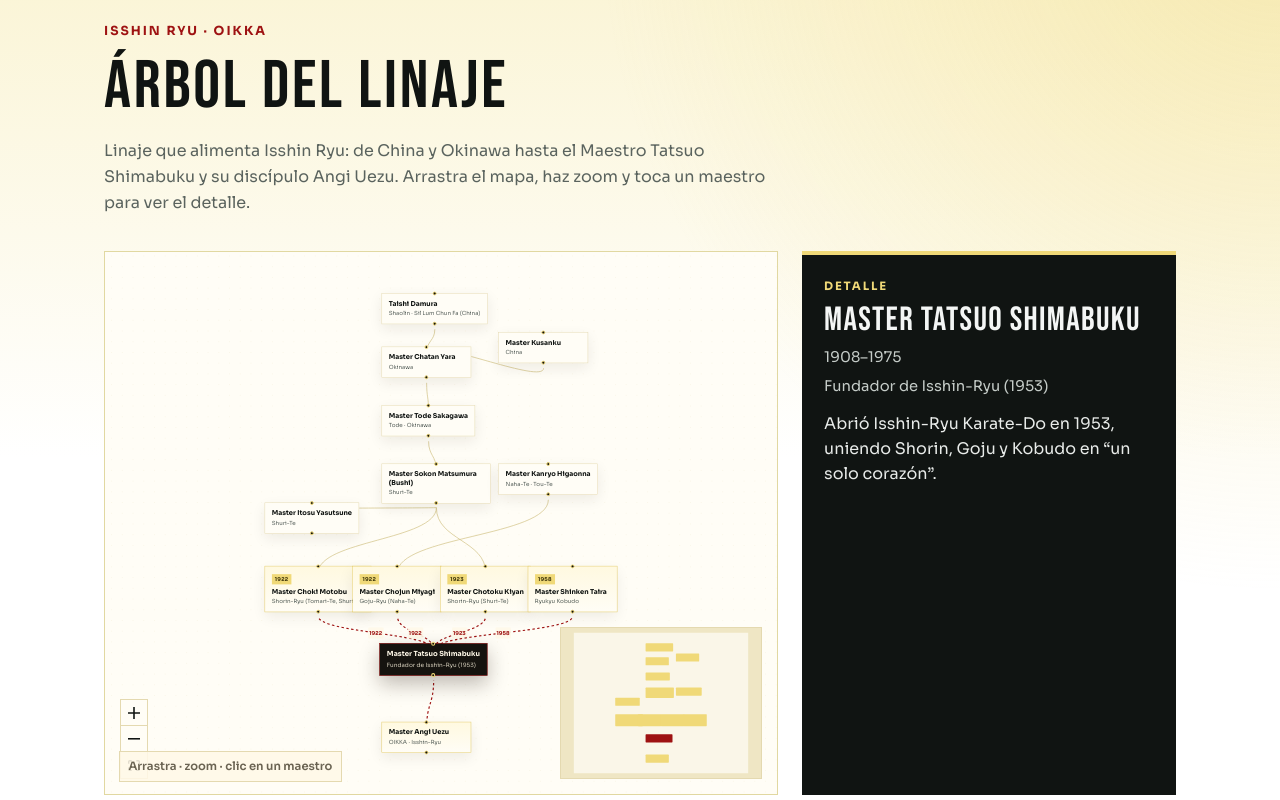
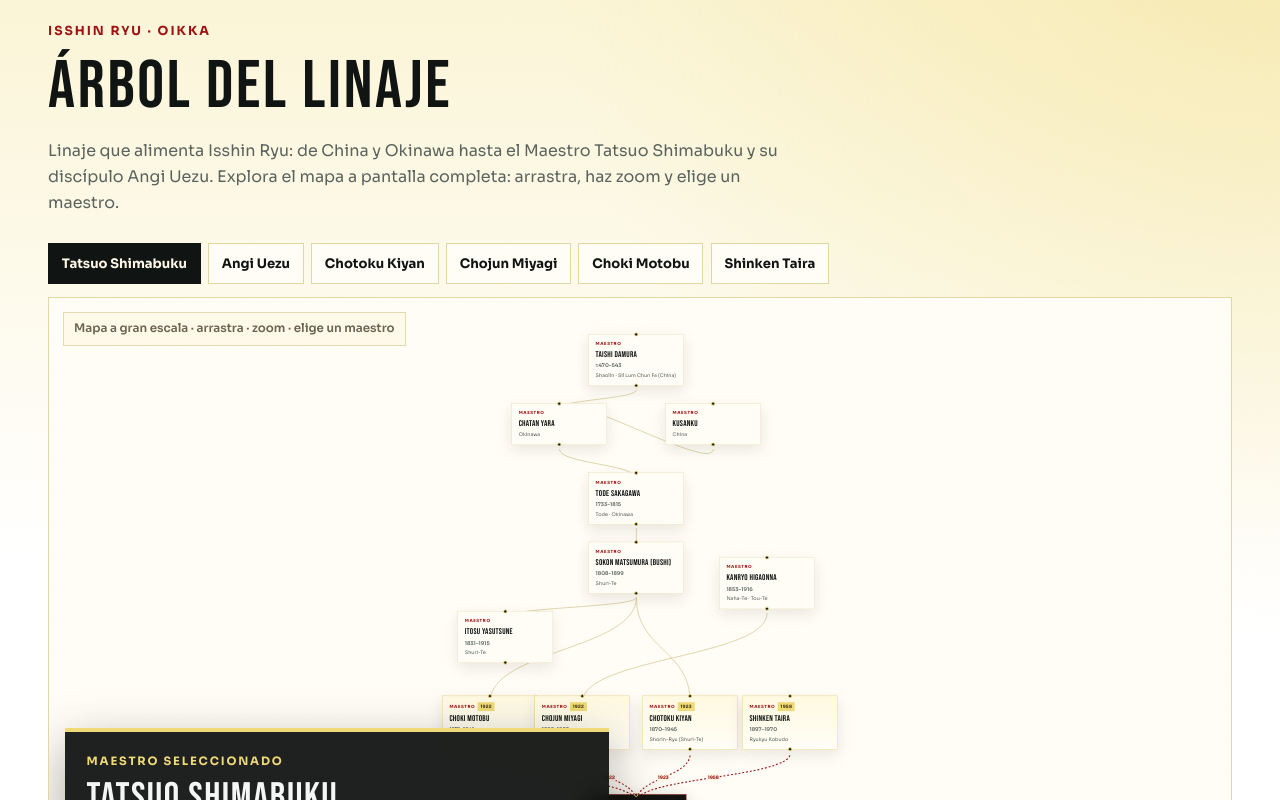
Before and after one commit to Raysus/oikka-chile, a React (Vite) app: page / in a window 1280 px wide. Shown: the part 2540-3340 px from the top of the page. Built offline with nearby package versions, Linux system fonts and the light colour scheme; no server answers.

Commit message:
Enlarge the lineage map and use Maestro titles.
Make the tree full-canvas with quick jumps, larger nodes, and a floating detail panel.

Co-authored-by: Cursor <cursoragent@cursor.com>

```diff
--- a/src/components/Lineage.module.css
+++ b/src/components/Lineage.module.css
@@ -15,14 +15,14 @@
 }
 
 .inner {
-  max-width: var(--max-width);
+  max-width: min(92rem, calc(100% - 2 * var(--space)));
   margin: 0 auto;
   padding: 0 var(--space);
 }
 
 .header {
-  max-width: 42rem;
-  margin-bottom: clamp(1.5rem, 4vw, 2.25rem);
+  max-width: 46rem;
+  margin-bottom: clamp(1.25rem, 3vw, 1.75rem);
 }
 
 .eyebrow {
@@ -58,20 +58,49 @@
 
 .layout {
   display: grid;
-  grid-template-columns: minmax(0, 1.35fr) minmax(16rem, 0.75fr);
-  gap: clamp(1rem, 3vw, 1.5rem);
-  align-items: stretch;
-  min-height: 34rem;
+  gap: 0.85rem;
 }
 
-.layoutDark {
-  min-height: 32rem;
+.quick {
+  display: flex;
+  flex-wrap: wrap;
+  gap: 0.45rem;
+}
+
+.quickBtn,
+.quickOn {
+  border: 1px solid color-mix(in srgb, var(--color-pastel-yellow) 55%, var(--color-line));
+  background: #fffdf6;
+  color: var(--color-ink);
+  font: inherit;
+  font-size: 0.82rem;
+  font-weight: 700;
+  padding: 0.55rem 0.8rem;
+  cursor: pointer;
+}
+
+.quickOn {
+  background: var(--color-ink);
+  border-color: var(--color-ink);
+  color: #fff8e8;
+}
+
+.layoutDark .quickBtn {
+  background: #1a160f;
+  border-color: rgba(240, 217, 120, 0.28);
+  color: #f7f3e4;
+}
+
+.layoutDark .quickOn {
+  background: var(--color-pastel-yellow);
+  border-color: var(--color-pastel-yellow);
+  color: #1a160f;
 }
 
 .canvasWrap {
   position: relative;
-  height: 34rem;
-  min-height: 34rem;
+  height: min(85svh, 52rem);
+  min-height: 36rem;
   border: 1px solid color-mix(in srgb, var(--color-pastel-yellow) 55%, var(--color-line));
   background: #fffdf6;
   overflow: hidden;
@@ -80,19 +109,20 @@
 .layoutDark .canvasWrap {
   border-color: rgba(240, 217, 120, 0.28);
   background: #1a160f;
+  height: min(78svh, 46rem);
 }
 
 .hint {
   position: absolute;
   left: 0.85rem;
-  bottom: 0.75rem;
+  top: 0.85rem;
   z-index: 5;
   margin: 0;
-  padding: 0.35rem 0.55rem;
-  background: color-mix(in srgb, #fff9e8 88%, transparent);
+  padding: 0.4rem 0.65rem;
+  background: color-mix(in srgb, #fff9e8 90%, transparent);
   border: 1px solid #e4d9b0;
   color: #6a6352;
-  font-size: 0.72rem;
+  font-size: 0.74rem;
   font-weight: 600;
   pointer-events: none;
 }
@@ -104,15 +134,22 @@
 }
 
 .detail {
-  padding: 1.35rem 1.4rem;
-  background: var(--color-ink);
+  position: absolute;
+  left: 1rem;
+  right: 1rem;
+  bottom: 1rem;
+  z-index: 6;
+  max-width: 34rem;
+  padding: 1.25rem 1.35rem 1.35rem;
+  background: color-mix(in srgb, var(--color-ink) 94%, transparent);
   color: var(--color-hero-text);
   border-top: 4px solid var(--color-pastel-yellow);
-  align-self: stretch;
+  backdrop-filter: blur(10px);
+  box-shadow: 0 18px 48px rgba(10, 8, 4, 0.35);
 }
 
 .detailLabel {
-  margin: 0 0 0.5rem;
+  margin: 0 0 0.45rem;
   color: var(--color-pastel-yellow);
   font-size: 0.72rem;
   font-weight: 700;
@@ -121,32 +158,32 @@
 }
 
 .detailName {
-  margin: 0 0 0.45rem;
+  margin: 0 0 0.4rem;
   color: var(--color-hero-text);
-  font-size: clamp(1.5rem, 3vw, 2.1rem);
+  font-size: clamp(1.7rem, 3.5vw, 2.4rem);
 }
 
 .detailYears,
 .detailStyle {
-  margin: 0 0 0.35rem;
+  margin: 0 0 0.3rem;
   color: var(--color-hero-muted);
-  font-size: 0.92rem;
+  font-size: 0.95rem;
 }
 
 .detailNote {
-  margin: 0.85rem 0 0;
+  margin: 0.75rem 0 0;
   color: #e8ebe9;
   line-height: 1.55;
+  font-size: 0.98rem;
 }
 
 .detailHint {
-  margin: 0.85rem 0 0;
+  margin: 0.75rem 0 0;
   color: var(--color-pastel-yellow);
   font-size: 0.85rem;
   font-weight: 600;
 }
 
-/* React Flow chrome */
 .canvasWrap :global(.react-flow__controls) {
   box-shadow: none;
   border: 1px solid #e4d9b0;
@@ -163,13 +200,21 @@
   border: 1px solid #e4d9b0;
 }
 
-@media (max-width: 900px) {
-  .layout {
-    grid-template-columns: 1fr;
-    min-height: auto;
+@media (max-width: 700px) {
+  .canvasWrap {
+    height: min(78svh, 40rem);
+    min-height: 28rem;
   }
 
-  .canvasWrap {
-    min-height: 26rem;
+  .detail {
+    left: 0.65rem;
+    right: 0.65rem;
+    bottom: 0.65rem;
+    max-width: none;
+    padding: 1rem 1.05rem;
+  }
+
+  .hint {
+    display: none;
   }
 }
--- a/src/components/Lineage.tsx
+++ b/src/components/Lineage.tsx
@@ -1,4 +1,4 @@
-import { useCallback, useMemo, useState } from 'react'
+import { useCallback, useEffect, useMemo, useState } from 'react'
 import {
   Background,
   Controls,
@@ -8,6 +8,7 @@ import {
   ReactFlowProvider,
   useEdgesState,
   useNodesState,
+  useReactFlow,
   type Edge,
   type Node,
 } from '@xyflow/react'
@@ -25,7 +26,13 @@ import styles from './Lineage.module.css'
 
 const FOCUS = new Set(['motobu', 'miyagi', 'kiyan', 'taira', 'shimabuku', 'uezu'])
 
+const QUICK = ['shimabuku', 'uezu', 'kiyan', 'miyagi', 'motobu', 'taira'] as const
+
 const nodeTypes = { master: LineageMasterNode }
+
+function displayName(name: string) {
+  return name.replace(/^Maestro\s+/, '')
+}
 
 function buildNodes(activeId: string): MasterFlowNode[] {
   return lineageNodes.map((master) => ({
@@ -52,32 +59,29 @@ function buildEdges(activeId: string): Edge[] {
       animated: hot,
       style: {
         stroke: hot ? '#9e1212' : '#d4c48a',
-        strokeWidth: hot ? 2.4 : 1.5,
+        strokeWidth: hot ? 2.8 : 1.8,
       },
       labelStyle: {
         fill: hot ? '#9e1212' : '#8a7420',
         fontWeight: 700,
-        fontSize: 11,
+        fontSize: 12,
       },
       labelBgStyle: { fill: '#fff9e8', fillOpacity: 0.92 },
       markerEnd: {
         type: MarkerType.ArrowClosed,
         color: hot ? '#9e1212' : '#d4c48a',
-        width: 16,
-        height: 16,
+        width: 18,
+        height: 18,
       },
     }
   })
 }
 
-function LineageCanvas({
-  variant = 'light',
-}: {
-  variant?: 'light' | 'dark'
-}) {
+function LineageCanvas({ variant = 'light' }: { variant?: 'light' | 'dark' }) {
   const [activeId, setActiveId] = useState('shimabuku')
   const [nodes, setNodes, onNodesChange] = useNodesState(buildNodes(activeId))
   const [edges, setEdges, onEdgesChange] = useEdgesState(buildEdges(activeId))
+  const { fitView, setCenter, getNode } = useReactFlow()
 
   const active: LineageNode =
     lineageNodes.find((n) => n.id === activeId) ?? lineageNodes[lineageNodes.length - 2]
@@ -87,9 +91,25 @@ function LineageCanvas({
       setActiveId(id)
       setNodes(buildNodes(id))
       setEdges(buildEdges(id))
+      const node = getNode(id)
+      if (node) {
+        const w = node.measured?.width ?? 260
+        const h = node.measured?.height ?? 120
+        void setCenter(node.position.x + w / 2, node.position.y + h / 2, {
+          zoom: 0.95,
+          duration: 480,
+        })
+      }
     },
-    [setEdges, setNodes],
+    [getNode, setCenter, setEdges, setNodes],
   )
+
+  useEffect(() => {
+    const id = window.setTimeout(() => {
+      void fitView({ padding: 0.12, duration: 400 })
+    }, 80)
+    return () => window.clearTimeout(id)
+  }, [fitView])
 
   const onNodeClick = useCallback(
     (_: React.MouseEvent, node: Node) => {
@@ -100,11 +120,27 @@ function LineageCanvas({
 
   const bgColor = variant === 'dark' ? '#15120c' : '#faf6e8'
   const miniMask = variant === 'dark' ? '#2a2418' : '#efe6c4'
-
-  const defaultViewport = useMemo(() => ({ x: 40, y: 20, zoom: 0.82 }), [])
+  const defaultViewport = useMemo(() => ({ x: 0, y: 0, zoom: 0.72 }), [])
 
   return (
     <div className={variant === 'dark' ? `${styles.layout} ${styles.layoutDark}` : styles.layout}>
+      <div className={styles.quick} role="toolbar" aria-label="Maestros destacados">
+        {QUICK.map((id) => {
+          const master = lineageNodes.find((n) => n.id === id)
+          if (!master) return null
+          return (
+            <button
+              key={id}
+              type="button"
+              className={id === activeId ? styles.quickOn : styles.quickBtn}
+              onClick={() => select(id)}
+            >
+              {displayName(master.name)}
+            </button>
+          )
+        })}
+      </div>
+
       <div className={styles.canvasWrap}>
         <ReactFlow
           nodes={nodes}
@@ -114,15 +150,15 @@ function LineageCanvas({
           onNodeClick={onNodeClick}
           nodeTypes={nodeTypes}
           fitView
-          fitViewOptions={{ padding: 0.18 }}
-          minZoom={0.45}
-          maxZoom={1.6}
+          fitViewOptions={{ padding: 0.12 }}
+          minZoom={0.35}
+          maxZoom={1.8}
           defaultViewport={defaultViewport}
           proOptions={{ hideAttribution: true }}
           nodesConnectable={false}
           edgesReconnectable={false}
         >
-          <Background color={variant === 'dark' ? '#3a3220' : '#e2d7a8'} gap={22} size={1} />
+          <Background color={variant === 'dark' ? '#3a3220' : '#e2d7a8'} gap={28} size={1.2} />
           <Controls showInteractive={false} />
           <MiniMap
             pannable
@@ -132,21 +168,20 @@ function LineageCanvas({
             style={{ background: bgColor }}
           />
         </ReactFlow>
-        <p className={styles.hint}>Arrastra · zoom · clic en un maestro</p>
-      </div>
+        <p className={styles.hint}>Mapa a gran escala · arrastra · zoom · elige un maestro</p>
 
         <AnimatePresence mode="wait">
           <motion.aside
             key={active.id}
             className={styles.detail}
             aria-live="polite"
-          initial={{ opacity: 0, x: 16 }}
-          animate={{ opacity: 1, x: 0 }}
-          exit={{ opacity: 0, x: -10 }}
+            initial={{ opacity: 0, y: 28 }}
+            animate={{ opacity: 1, y: 0 }}
+            exit={{ opacity: 0, y: 16 }}
             transition={{ duration: 0.28 }}
           >
-          <p className={styles.detailLabel}>Detalle</p>
-          <h3 className={styles.detailName}>{active.name}</h3>
+            <p className={styles.detailLabel}>Maestro seleccionado</p>
+            <h3 className={styles.detailName}>{displayName(active.name)}</h3>
             {active.years ? <p className={styles.detailYears}>{active.years}</p> : null}
             {active.style ? <p className={styles.detailStyle}>{active.style}</p> : null}
             {active.note ? <p className={styles.detailNote}>{active.note}</p> : null}
@@ -155,6 +190,7 @@ function LineageCanvas({
             ) : null}
           </motion.aside>
         </AnimatePresence>
+      </div>
     </div>
   )
 }
--- a/src/components/LineageMasterNode.module.css
+++ b/src/components/LineageMasterNode.module.css
@@ -1,11 +1,11 @@
 .node {
   position: relative;
-  min-width: 11.5rem;
-  max-width: 14rem;
-  padding: 0.75rem 0.85rem 0.8rem;
+  min-width: 15.5rem;
+  max-width: 18.5rem;
+  padding: 1rem 1.1rem 1.05rem;
   border: 1px solid #e4d9b0;
   background: #fffdf6;
-  box-shadow: 0 10px 28px rgba(40, 30, 10, 0.08);
+  box-shadow: 0 14px 36px rgba(40, 30, 10, 0.1);
   cursor: pointer;
   text-align: left;
 }
@@ -18,47 +18,75 @@
 .selected {
   border-color: var(--color-accent);
   background: #15130f;
-  box-shadow: 0 16px 40px rgba(20, 10, 5, 0.28);
+  box-shadow: 0 18px 48px rgba(20, 10, 5, 0.32);
 }
 
-.selected .name {
+.selected .name,
+.selected .role {
   color: #fff8e8;
 }
 
-.selected .style {
+.selected .style,
+.selected .years {
   color: #d2cbb8;
+}
+
+.meta {
+  display: flex;
+  flex-wrap: wrap;
+  align-items: center;
+  gap: 0.4rem;
+  margin-bottom: 0.45rem;
+}
+
+.role {
+  display: inline-block;
+  color: var(--color-accent);
+  font-size: 0.68rem;
+  font-weight: 800;
+  letter-spacing: 0.14em;
+  text-transform: uppercase;
 }
 
 .year {
   display: inline-flex;
-  margin-bottom: 0.35rem;
-  padding: 0.12rem 0.4rem;
+  padding: 0.14rem 0.45rem;
   background: var(--color-pastel-yellow);
   color: #3a3208;
-  font-size: 0.68rem;
+  font-size: 0.72rem;
   font-weight: 800;
   letter-spacing: 0.04em;
 }
 
 .name {
   display: block;
-  font-weight: 700;
-  font-size: 0.86rem;
-  line-height: 1.25;
+  font-family: var(--font-display);
+  font-weight: 400;
+  font-size: 1.35rem;
+  letter-spacing: 0.03em;
+  line-height: 1.15;
   color: var(--color-ink);
+}
+
+.years {
+  display: block;
+  margin-top: 0.35rem;
+  color: var(--color-muted);
+  font-size: 0.84rem;
+  font-weight: 600;
 }
 
 .style {
   display: block;
-  margin-top: 0.3rem;
+  margin-top: 0.4rem;
   color: var(--color-muted);
-  font-size: 0.72rem;
+  font-size: 0.8rem;
   line-height: 1.35;
 }
 
 .handle {
-  width: 8px !important;
-  height: 8px !important;
+  width: 10px !important;
+  height: 10px !important;
   border: 2px solid var(--color-pastel-yellow) !important;
   background: #15130f !important;
 }
--- a/src/components/LineageMasterNode.tsx
+++ b/src/components/LineageMasterNode.tsx
@@ -28,14 +28,18 @@ export function LineageMasterNode({ data }: NodeProps<MasterFlowNode>) {
       ]
         .filter(Boolean)
         .join(' ')}
-      initial={{ opacity: 0, scale: 0.85, y: 12 }}
-      animate={{ opacity: 1, scale: selected ? 1.04 : 1, y: 0 }}
-      transition={{ type: 'spring', stiffness: 280, damping: 22 }}
-      whileHover={{ scale: 1.06 }}
+      initial={{ opacity: 0, scale: 0.88, y: 14 }}
+      animate={{ opacity: 1, scale: selected ? 1.05 : 1, y: 0 }}
+      transition={{ type: 'spring', stiffness: 260, damping: 22 }}
+      whileHover={{ scale: 1.07 }}
     >
       <Handle type="target" position={Position.Top} className={styles.handle} />
-      {master.yearLink ? <span className={styles.year}>{master.yearLink}</span> : null}
-      <span className={styles.name}>{master.name}</span>
+      <div className={styles.meta}>
+        <span className={styles.role}>Maestro</span>
+        {master.yearLink ? <span className={styles.year}>{master.yearLink}</span> : null}
+      </div>
+      <span className={styles.name}>{master.name.replace(/^Maestro\s+/, '')}</span>
+      {master.years ? <span className={styles.years}>{master.years}</span> : null}
       {master.style ? <span className={styles.style}>{master.style}</span> : null}
       <Handle type="source" position={Position.Bottom} className={styles.handle} />
     </motion.div>
--- a/src/content.ts
+++ b/src/content.ts
@@ -114,7 +114,7 @@ export type LineageNode = {
 }
 
 export const lineageIntro =
-  'Linaje que alimenta Isshin Ryu: de China y Okinawa hasta el Maestro Tatsuo Shimabuku y su discípulo Angi Uezu. Arrastra el mapa, haz zoom y toca un maestro para ver el detalle.'
+  'Linaje que alimenta Isshin Ryu: de China y Okinawa hasta el Maestro Tatsuo Shimabuku y su discípulo Angi Uezu. Explora el mapa a pantalla completa: arrastra, haz zoom y elige un maestro.'
 
 export type LineageEdge = { id: string; source: string; target: string; label?: string }
 
@@ -137,19 +137,19 @@ export const lineageEdges: LineageEdge[] = [
 
 /** Posiciones del layout (coordenadas del canvas React Flow) */
 export const lineagePositions: Record<string, { x: number; y: number }> = {
-  damura: { x: 280, y: 0 },
-  kusanku: { x: 520, y: 80 },
-  yara: { x: 280, y: 110 },
-  sakagawa: { x: 280, y: 230 },
-  matsumura: { x: 280, y: 350 },
-  itosu: { x: 40, y: 430 },
-  higaonna: { x: 520, y: 350 },
-  motobu: { x: 40, y: 560 },
-  miyagi: { x: 220, y: 560 },
-  kiyan: { x: 400, y: 560 },
-  taira: { x: 580, y: 560 },
-  shimabuku: { x: 280, y: 720 },
-  uezu: { x: 280, y: 880 },
+  damura: { x: 420, y: 40 },
+  kusanku: { x: 620, y: 220 },
+  yara: { x: 220, y: 220 },
+  sakagawa: { x: 420, y: 400 },
+  matsumura: { x: 420, y: 580 },
+  itosu: { x: 80, y: 760 },
+  higaonna: { x: 760, y: 620 },
+  motobu: { x: 40, y: 980 },
+  miyagi: { x: 280, y: 980 },
+  kiyan: { x: 560, y: 980 },
+  taira: { x: 820, y: 980 },
+  shimabuku: { x: 420, y: 1240 },
+  uezu: { x: 420, y: 1480 },
 }
 
 export const lineageNodes: LineageNode[] = [
@@ -162,47 +162,47 @@ export const lineageNodes: LineageNode[] = [
   },
   {
     id: 'yara',
-    name: 'Master Chatan Yara',
+    name: 'Maestro Chatan Yara',
     style: 'Okinawa',
     note: 'Figura temprana del karate de Okinawa; puente entre influencias chinas y la isla.',
   },
   {
     id: 'kusanku',
-    name: 'Master Kusanku',
+    name: 'Maestro Kusanku',
     style: 'China',
     note: 'Maestro chino vinculado a Chatan Yara; su nombre vive en el kata Kusanku.',
   },
   {
     id: 'sakagawa',
-    name: 'Master Tode Sakagawa',
+    name: 'Maestro Tode Sakagawa',
     years: '1733–1815',
     style: 'Tode · Okinawa',
     note: 'Consolidó el “tode” en Okinawa; base de generaciones posteriores de Shuri-Te.',
   },
   {
     id: 'matsumura',
-    name: 'Master Sokon Matsumura (Bushi)',
+    name: 'Maestro Sokon Matsumura (Bushi)',
     years: '1808–1899',
     style: 'Shuri-Te',
     note: 'Bushi Matsumura: pilar del Shuri-Te y del karate clásico de Okinawa.',
   },
   {
     id: 'itosu',
-    name: 'Master Itosu Yasutsune',
+    name: 'Maestro Itosu Yasutsune',
     years: '1831–1915',
     style: 'Shuri-Te',
     note: 'Sistematizó el karate para la enseñanza; influyó en el Shorin-Ryu moderno.',
   },
   {
     id: 'higaonna',
-    name: 'Master Kanryo Higaonna',
+    name: 'Maestro Kanryo Higaonna',
     years: '1853–1916',
     style: 'Naha-Te · Tou-Te',
     note: 'Trajo métodos de respiración y Naha-Te desde Fujian (China).',
   },
   {
     id: 'motobu',
-    name: 'Master Choki Motobu',
+    name: 'Maestro Choki Motobu',
     years: '1871–1941',
     style: 'Shorin-Ryu (Tomari-Te, Shuri-Te)',
     note: 'Enseñó a Tatsuo Shimabuku. Combate práctico y Shorin-Ryu.',
@@ -210,7 +210,7 @@ export const lineageNodes: LineageNode[] = [
   },
   {
     id: 'miyagi',
-    name: 'Master Chojun Miyagi',
+    name: 'Maestro Chojun Miyagi',
     years: '1888–1953',
     style: 'Goju-Ryu (Naha-Te)',
     note: 'Fundador del Goju-Ryu. Shimabuku estudió con él en 1922.',
@@ -218,7 +218,7 @@ export const lineageNodes: LineageNode[] = [
   },
   {
     id: 'kiyan',
-    name: 'Master Chotoku Kiyan',
+    name: 'Maestro Chotoku Kiyan',
     years: '1870–1945',
     style: 'Shorin-Ryu (Shuri-Te)',
     note: 'Maestro principal de Shimabuku en Shorin-Ryu (desde 1923).',
@@ -226,7 +226,7 @@ export const lineageNodes: LineageNode[] = [
   },
   {
     id: 'taira',
-    name: 'Master Shinken Taira',
+    name: 'Maestro Shinken Taira',
     years: '1897–1970',
     style: 'Ryukyu Kobudo',
     note: 'Armas de Okinawa (bo, sai, tonfa, nunchaku). Shimabuku estudió con él en 1958.',
@@ -234,14 +234,14 @@ export const lineageNodes: LineageNode[] = [
   },
   {
     id: 'shimabuku',
-    name: 'Master Tatsuo Shimabuku',
+    name: 'Maestro Tatsuo Shimabuku',
     years: '1908–1975',
     style: 'Fundador de Isshin-Ryu (1953)',
     note: 'Abrió Isshin-Ryu Karate-Do en 1953, uniendo Shorin, Goju y Kobudo en “un solo corazón”.',
   },
   {
     id: 'uezu',
-    name: 'Master Angi Uezu',
+    name: 'Maestro Angi Uezu',
     years: '1935–2024',
     style: 'OIKKA · Isshin-Ryu',
     note: 'Yerno y alumno principal de Shimabuku. Fundó OIKKA (1990) y Junken Karate-Do (1992). Presidente Emérito hasta su fallecimiento en 2024.',
--- a/src/proposals/OikkaKinetic.module.css
+++ b/src/proposals/OikkaKinetic.module.css
@@ -275,9 +275,7 @@
 
 .lineageWrap {
   margin-top: 1.25rem;
-  min-height: 28rem;
-  border: 1px solid rgba(255, 255, 255, 0.1);
-  background: rgba(255, 255, 255, 0.03);
+  min-height: 36rem;
 }
 
 .videoGrid {
```
Lines whose indentation alone changed are shown as unchanged.
